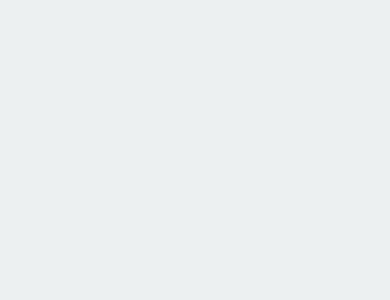
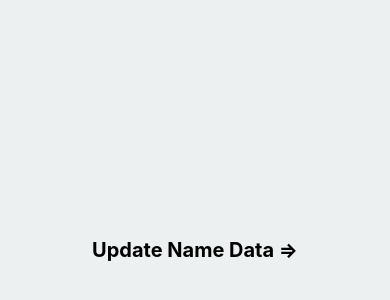
Before and after one commit to D-Coder135/UpdateNameApp_ClassComponent_React-Native, a React Native app: screen / in a window 390 px wide. Shown: the part 168-468 px from the top of the page. Built offline with nearby package versions, Linux system fonts and the light colour scheme.

Commit message:
add some text for the Text tag

```diff
--- a/App.js
+++ b/App.js
@@ -8,7 +8,7 @@ export default function App() {
   return(
     <View style = {styles.container}>
       <Text style = {styles.paragraph}>
-
+        Update Name Data =>
       </Text>
     </View>
   );
```
